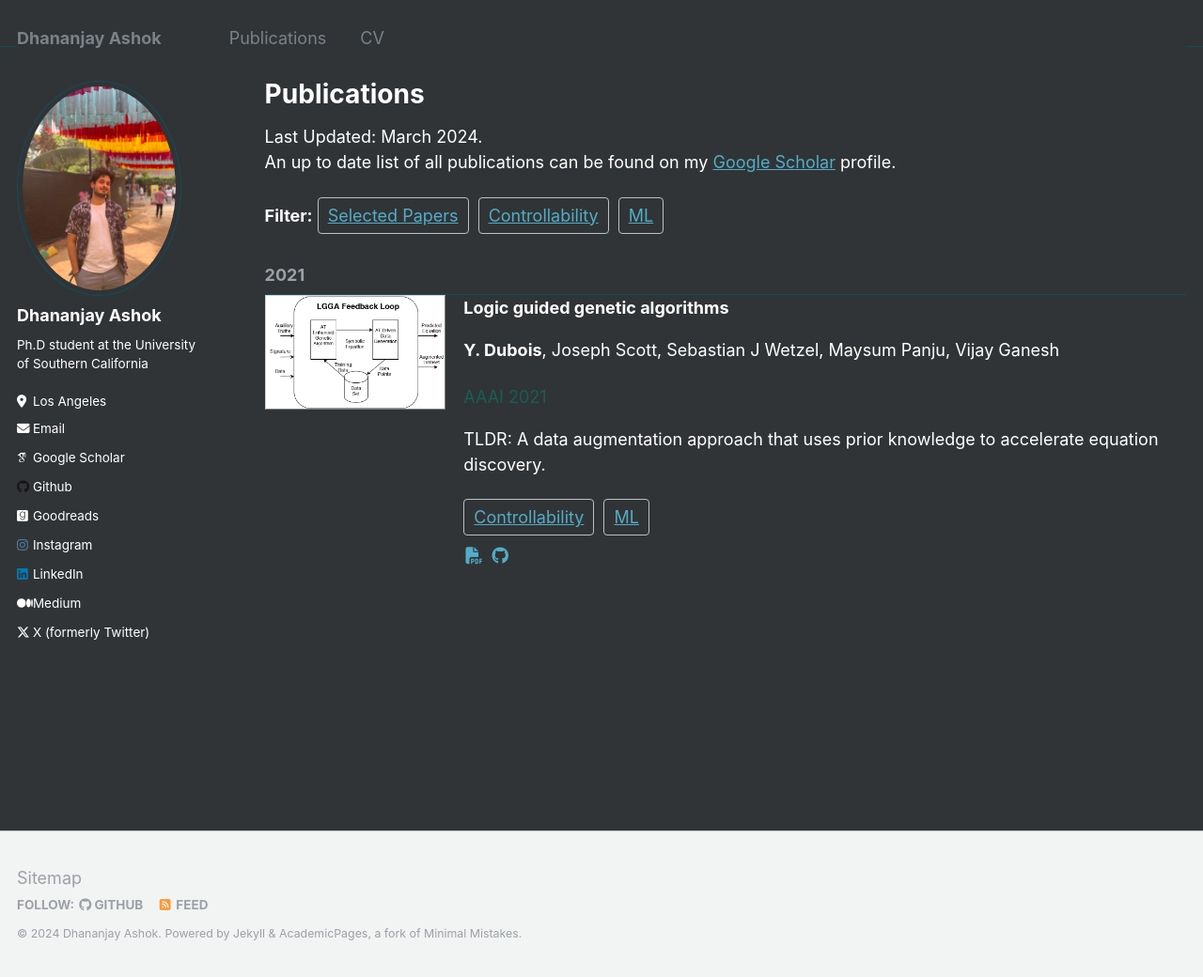
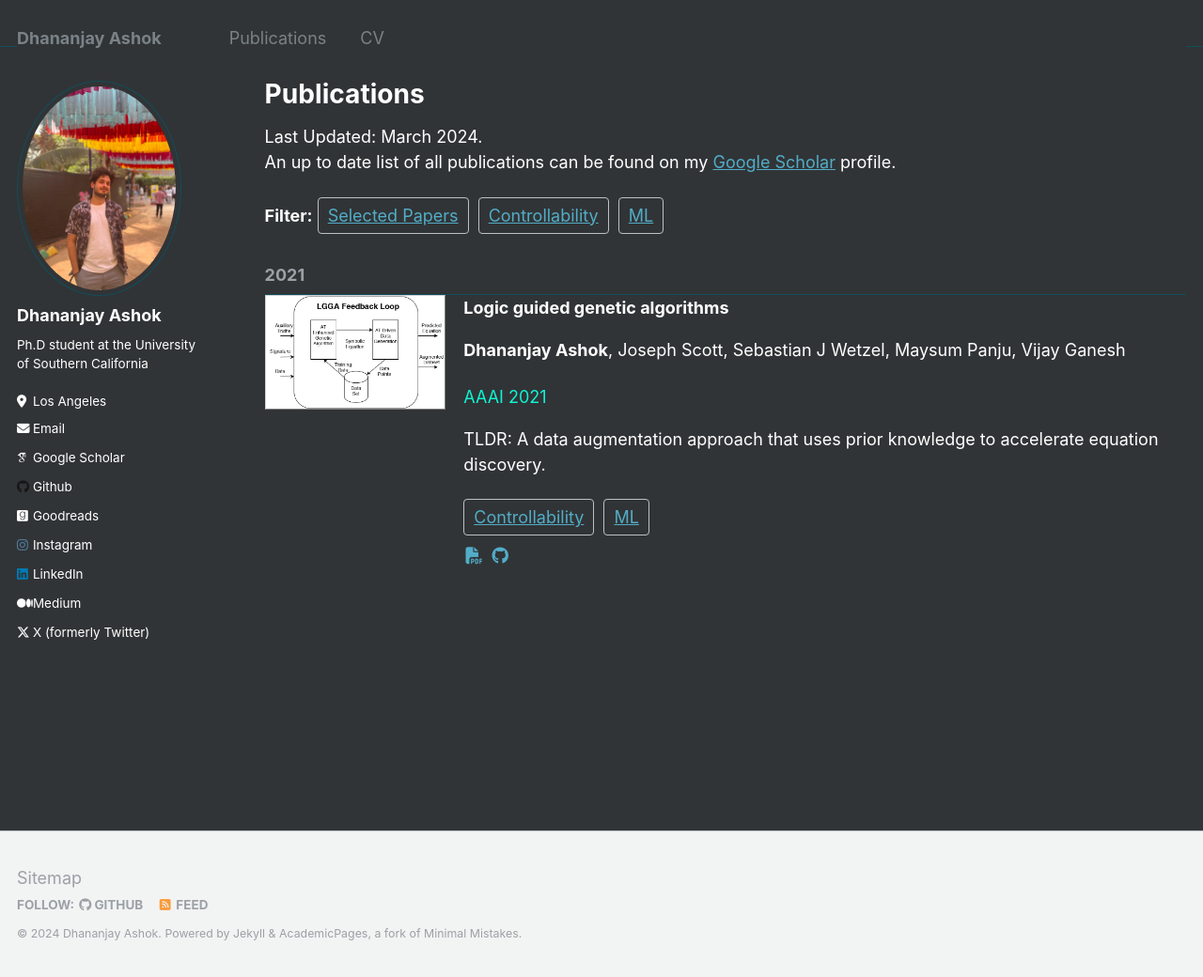
Before and after one commit to DhananjayAshok/DhananjayAshok.github.io, a Jekyll site: the page built from _pages/publications.html, in a window 1280 px wide and 1040 px high. Shown: the whole window at 94% size. Built offline with Jekyll 4.4.1, drawn with Linux system fonts in a browser that asks for light colours; some web fonts are replaced.

Commit message:
Update archive-single-publication.html

```diff
--- a/_includes/archive-single-publication.html
+++ b/_includes/archive-single-publication.html
@@ -25,8 +25,8 @@
     </div>
     <div style="flex:4;">
       <b class="archive__item-subtitle" itemprop="headline">{{ title }}</b>
-      <p class="archive__item-publication" itemprop="description">{{ post.authors_before }}<b>Y. Dubois{% if post.is_cofirst %}*{% endif %}</b>{{ post.authors_after }}</p>
-      {% if post.venue and post.venue != "" %}<span class="archive__item-publication" itemprop="description" style="color:#175E54">{{ post.venue }}</span>
+      <p class="archive__item-publication" itemprop="description">{{ post.authors_before }}<b>Dhananjay Ashok{% if post.is_cofirst %}*{% endif %}</b>{{ post.authors_after }}</p>
+      {% if post.venue and post.venue != "" %}<span class="archive__item-publication" itemprop="description" style="color:#0ff5d4">{{ post.venue }}</span>
       {% else %}<span class="archive__item-publication" itemprop="description">{{ post.preprint }}</span>{% endif %}
       {% if post.award and post.award != "" %}<span class="archive__item-publication" itemprop="description" style="color:red">{{ post.award }} 🎉</span>{% endif %}
       <br>
```
